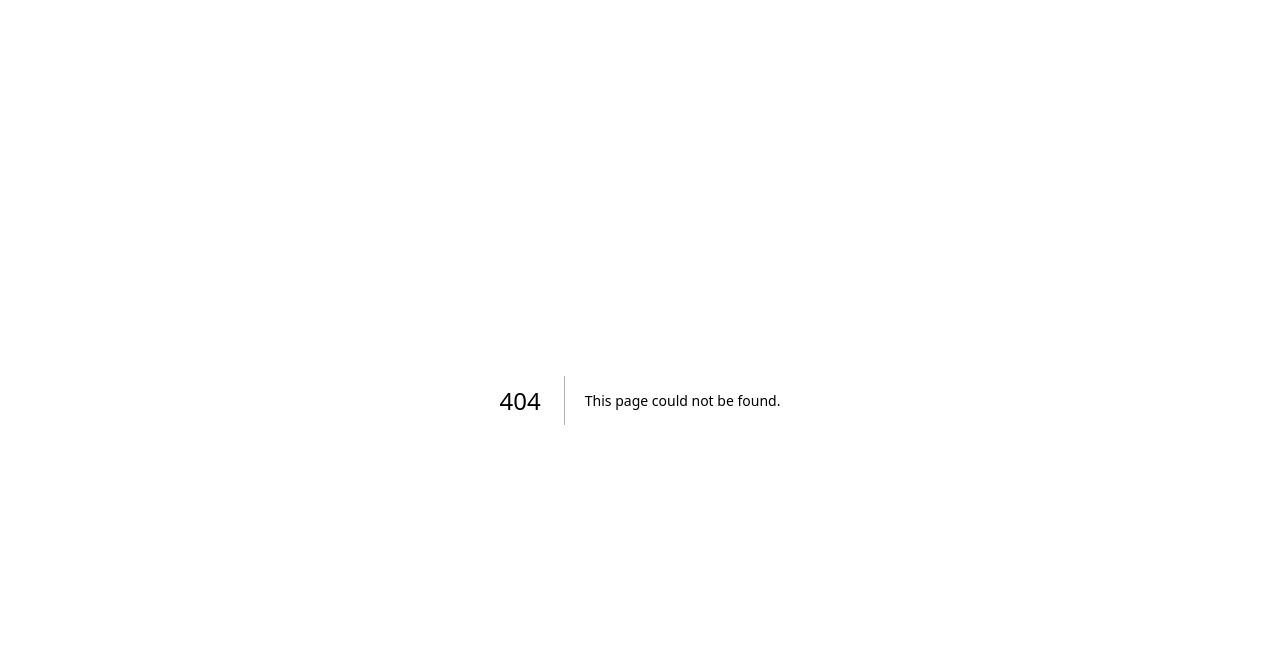
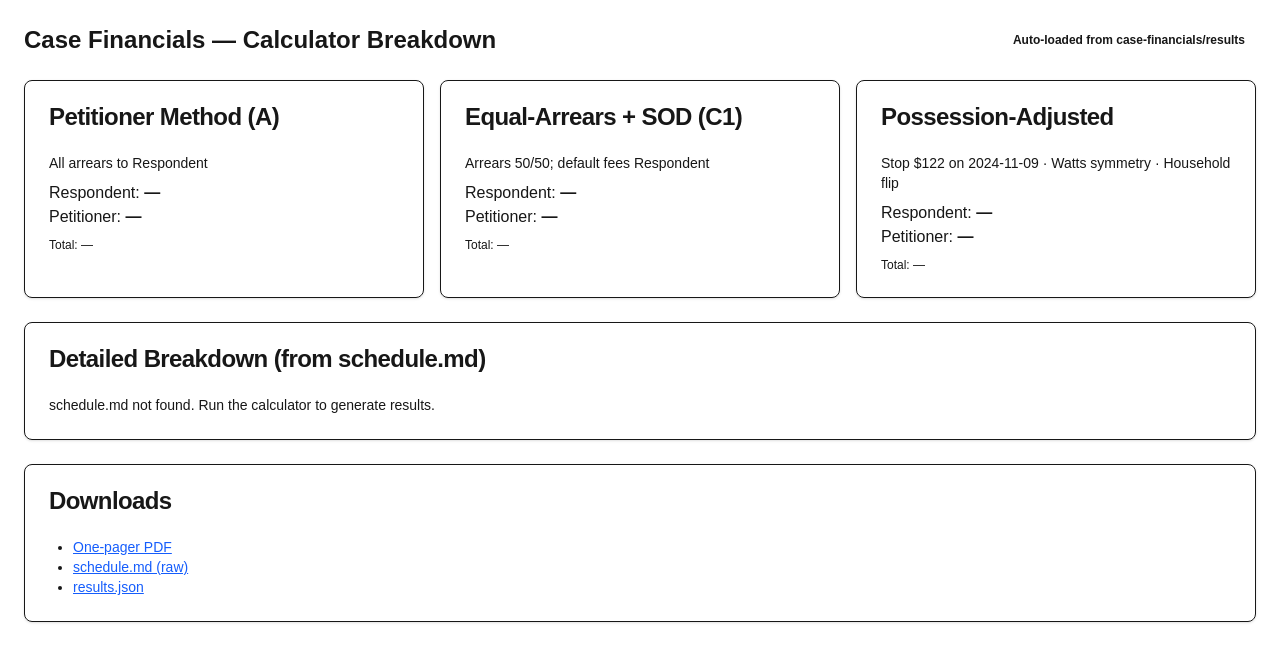
Before and after one commit to mawazawa/legal-intelligence-platform-spec-kit, a Next.js app: page /case-financials in a window 1280 px wide. Before the commit this address had no page. Shown: the top 662 px of the page. Built offline with nearby package versions, Linux system fonts and the light colour scheme.

Commit message:
feat(case-financials): add breakdown page and API endpoints to render calculator outputs in app

```diff
--- /dev/null
+++ b/src/app/api/case-financials/onepager/route.ts
@@ -0,0 +1,19 @@
+import { NextResponse } from 'next/server'
+import fs from 'node:fs/promises'
+import path from 'node:path'
+
+export async function GET() {
+  try {
+    const p = path.resolve(process.cwd(), '..', 'case-financials', 'results', 'onepager.pdf')
+    const buf = await fs.readFile(p)
+    return new NextResponse(buf, {
+      status: 200,
+      headers: {
+        'Content-Type': 'application/pdf',
+        'Content-Disposition': 'inline; filename="onepager.pdf"'
+      }
+    })
+  } catch (e: any) {
+    return NextResponse.json({ error: e?.message || 'not found' }, { status: 404 })
+  }
+}
--- /dev/null
+++ b/src/app/api/case-financials/raw/results/route.ts
@@ -0,0 +1,18 @@
+import { NextResponse } from 'next/server'
+import fs from 'node:fs/promises'
+import path from 'node:path'
+
+export async function GET() {
+  try {
+    const p = path.resolve(process.cwd(), '..', 'case-financials', 'results', 'results.json')
+    const text = await fs.readFile(p, 'utf8')
+    return new NextResponse(text, {
+      status: 200,
+      headers: {
+        'Content-Type': 'application/json; charset=utf-8'
+      }
+    })
+  } catch (e: any) {
+    return NextResponse.json({ error: e?.message || 'not found' }, { status: 404 })
+  }
+}
--- /dev/null
+++ b/src/app/api/case-financials/raw/schedule/route.ts
@@ -0,0 +1,18 @@
+import { NextResponse } from 'next/server'
+import fs from 'node:fs/promises'
+import path from 'node:path'
+
+export async function GET() {
+  try {
+    const p = path.resolve(process.cwd(), '..', 'case-financials', 'results', 'schedule.md')
+    const text = await fs.readFile(p, 'utf8')
+    return new NextResponse(text, {
+      status: 200,
+      headers: {
+        'Content-Type': 'text/markdown; charset=utf-8'
+      }
+    })
+  } catch (e: any) {
+    return NextResponse.json({ error: e?.message || 'not found' }, { status: 404 })
+  }
+}
--- /dev/null
+++ b/src/app/case-financials/page.tsx
@@ -0,0 +1,148 @@
+import fs from 'node:fs/promises'
+import path from 'node:path'
+import React from 'react'
+import { Card, CardContent, CardHeader, CardTitle } from '@/src/components/ui/card'
+import { Badge } from '@/src/components/ui/badge'
+
+function toCurrency(n: number | undefined) {
+  if (typeof n !== 'number' || Number.isNaN(n)) return '—'
+  return n.toLocaleString('en-US', { style: 'currency', currency: 'USD' })
+}
+
+async function readSibling(...parts: string[]) {
+  // Next.js app cwd is the app root; case-financials is a sibling of this project
+  const p = path.resolve(process.cwd(), '..', ...parts)
+  return p
+}
+
+async function loadScheduleMd(): Promise<string | null> {
+  try {
+    const p = await readSibling('case-financials', 'results', 'schedule.md')
+    return await fs.readFile(p, 'utf8')
+  } catch {
+    return null
+  }
+}
+
+async function loadResultsJson(): Promise<any | null> {
+  try {
+    const p = await readSibling('case-financials', 'results', 'results.json')
+    const raw = await fs.readFile(p, 'utf8')
+    return JSON.parse(raw)
+  } catch {
+    return null
+  }
+}
+
+function pickLine(md: string, startsWith: string) {
+  const line = md.split('\n').find(l => l.trim().startsWith(startsWith))
+  return line || ''
+}
+
+function extractAmounts(line: string) {
+  // parses patterns like: Respondent: $123,456.78 · Petitioner: $111,222.33
+  const m = line.match(/Respondent:\s*\$([0-9,\.]+).*Petitioner:\s*\$([0-9,\.]+)/)
+  if (!m) return { respondent: undefined, petitioner: undefined }
+  const r = Number(m[1].replace(/,/g, ''))
+  const p = Number(m[2].replace(/,/g, ''))
+  return { respondent: r, petitioner: p }
+}
+
+export default async function Page() {
+  const md = await loadScheduleMd()
+  const results = await loadResultsJson()
+
+  // Defaults
+  let petitionerA = { respondent: undefined as number | undefined, petitioner: undefined as number | undefined }
+  let equalC1 = { respondent: undefined as number | undefined, petitioner: undefined as number | undefined }
+  let possAdj = { respondent: undefined as number | undefined, petitioner: undefined as number | undefined }
+
+  if (md) {
+    const aLine = pickLine(md, '## Final Distribution — Scenario A')
+    const aNext = md.split('\n')[md.split('\n').indexOf(aLine) + 1] || ''
+    petitionerA = extractAmounts(aNext)
+
+    const c1Block = pickLine(md, '  C1+SOD')
+    equalC1 = extractAmounts(c1Block)
+
+    const possTitle = pickLine(md, '## Equal-Arrears — Possession Adjusted')
+    const possNext = md.split('\n')[md.split('\n').indexOf(possTitle) + 1] || ''
+    const possAmounts = md.split('\n')[md.split('\n').indexOf(possTitle) + 2] || ''
+    possAdj = extractAmounts(possAmounts)
+  }
+
+  const total = results?.method_add_back?.total ?? results?.inputs?.sale?.actual_net_to_trust
+
+  return (
+    <div className="space-y-6 p-6">
+      <div className="flex items-center justify-between">
+        <h1 className="text-2xl font-semibold">Case Financials — Calculator Breakdown</h1>
+        <Badge variant="secondary">Auto‑loaded from case‑financials/results</Badge>
+      </div>
+
+      <div className="grid grid-cols-1 md:grid-cols-3 gap-4">
+        <Card>
+          <CardHeader>
+            <CardTitle>Petitioner Method (A)</CardTitle>
+          </CardHeader>
+          <CardContent>
+            <div className="text-sm text-muted-foreground mb-2">All arrears to Respondent</div>
+            <div>Respondent: <strong>{toCurrency(petitionerA.respondent)}</strong></div>
+            <div>Petitioner: <strong>{toCurrency(petitionerA.petitioner)}</strong></div>
+            <div className="text-xs mt-2">Total: {toCurrency(total)}</div>
+          </CardContent>
+        </Card>
+
+        <Card>
+          <CardHeader>
+            <CardTitle>Equal‑Arrears + SOD (C1)</CardTitle>
+          </CardHeader>
+          <CardContent>
+            <div className="text-sm text-muted-foreground mb-2">Arrears 50/50; default fees Respondent</div>
+            <div>Respondent: <strong>{toCurrency(equalC1.respondent)}</strong></div>
+            <div>Petitioner: <strong>{toCurrency(equalC1.petitioner)}</strong></div>
+            <div className="text-xs mt-2">Total: {toCurrency(total)}</div>
+          </CardContent>
+        </Card>
+
+        <Card>
+          <CardHeader>
+            <CardTitle>Possession‑Adjusted</CardTitle>
+          </CardHeader>
+          <CardContent>
+            <div className="text-sm text-muted-foreground mb-2">Stop $122 on 2024‑11‑09 · Watts symmetry · Household flip</div>
+            <div>Respondent: <strong>{toCurrency(possAdj.respondent)}</strong></div>
+            <div>Petitioner: <strong>{toCurrency(possAdj.petitioner)}</strong></div>
+            <div className="text-xs mt-2">Total: {toCurrency(total)}</div>
+          </CardContent>
+        </Card>
+      </div>
+
+      <Card>
+        <CardHeader>
+          <CardTitle>Detailed Breakdown (from schedule.md)</CardTitle>
+        </CardHeader>
+        <CardContent>
+          {md ? (
+            <pre className="whitespace-pre-wrap text-sm leading-relaxed">{md}</pre>
+          ) : (
+            <div className="text-sm text-muted-foreground">schedule.md not found. Run the calculator to generate results.</div>
+          )}
+        </CardContent>
+      </Card>
+
+      <Card>
+        <CardHeader>
+          <CardTitle>Downloads</CardTitle>
+        </CardHeader>
+        <CardContent>
+          <ul className="list-disc ml-6 text-sm">
+            <li><a className="text-blue-600 underline" href="/api/case-financials/onepager" target="_blank" rel="noreferrer">One‑pager PDF</a></li>
+            <li><a className="text-blue-600 underline" href="/api/case-financials/raw/schedule" target="_blank" rel="noreferrer">schedule.md (raw)</a></li>
+            <li><a className="text-blue-600 underline" href="/api/case-financials/raw/results" target="_blank" rel="noreferrer">results.json</a></li>
+          </ul>
+        </CardContent>
+      </Card>
+    </div>
+  )
+}
```
